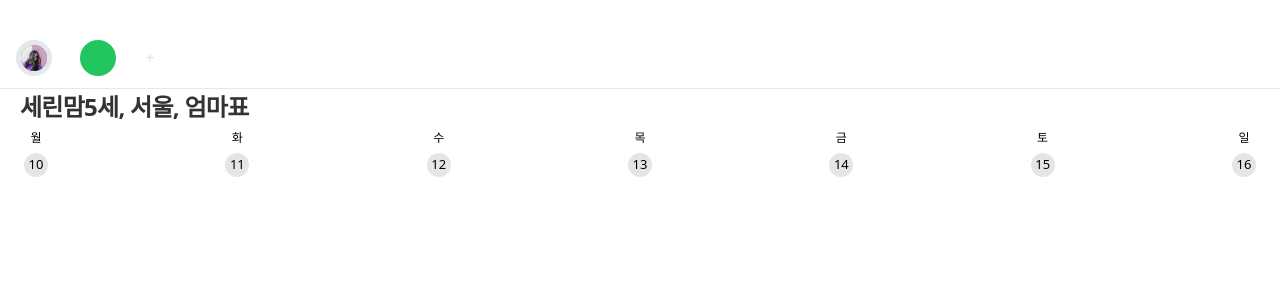
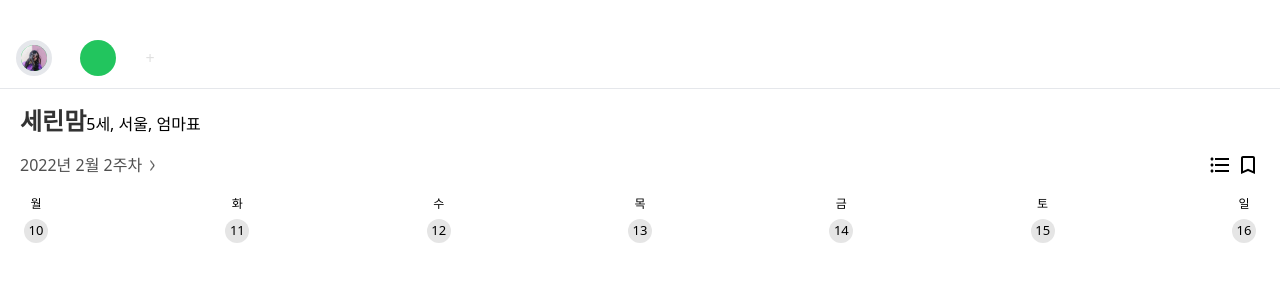
Before and after one commit to popsun412/mother_calendar, a Next.js app: page /calendar in a window 1280 px wide. Shown: the top 300 px of the page. Built offline with nearby package versions, Linux system fonts and the light colour scheme.

Commit message:
캘린더 상단부분 수정

```diff
--- a/components/calendar/calendar_ middle.jsx
+++ b/components/calendar/calendar_ middle.jsx
@@ -1,17 +1,22 @@
+import Image from 'next/image';
+import { FormatListBulleted, BookmarkBorderOutlined } from "@material-ui/icons"
+
 export default function CalendarMiddle() {
     return (
-        <div>
-            <div className="px-5 pt">
-                <p className="" style={{
-                    fontWeight: "600",
-                    fontSize: "1.50em",
-                    letterSpacing: "-0.03em",
-
-                    color: "#333333"
-                }}>
-                    세린맘
-                    <span>5세, 서울, 엄마표</span>
-                </p>
+        <div className="px-5 mb-3.5">
+            <div className="pt-4 mb-4">
+                <span className="text-2xl font-semibold textGray1">세린맘</span>
+                <span>5세, 서울, 엄마표</span>
+            </div>
+            <div className="flex justify-between items-center">
+                <div>
+                    <span className="text-base textGray2 mr-2">2022년 2월 2주차</span>
+                    <Image src="/images/Vector.png" width={5.5} height={11} alt={"화살표"} />
+                </div>
+                <div className="flex space-x-1">
+                    <FormatListBulleted />
+                    <BookmarkBorderOutlined />
+                </div>
             </div>
         </div>
     );
--- a/package.json
+++ b/package.json
@@ -11,7 +11,11 @@
   "dependencies": {
     "next": "12.1.0",
     "react": "17.0.2",
-    "react-dom": "17.0.2"
+    "react-dom": "17.0.2",
+    "@material-ui/core": "^4.12.3",
+    "@material-ui/icons": "^4.11.2",
+    "@material-ui/lab": "^4.0.0-alpha.60",
+    "@material-ui/styles": "^4.11.4"
   },
   "devDependencies": {
     "autoprefixer": "^10.4.2",
--- a/styles/globals.css
+++ b/styles/globals.css
@@ -45,3 +45,10 @@
 .bg-gray1 {
     background-color: #E5E5E5;
 }
+
+.textGray1 {
+    color: #333333;
+}
+.textGray2 {
+    color:#4F4F4F;
+}
```
Also changed, not shown: public/images/Vector.png (added), 1 other file (tests, documents, lock files or other folders).
